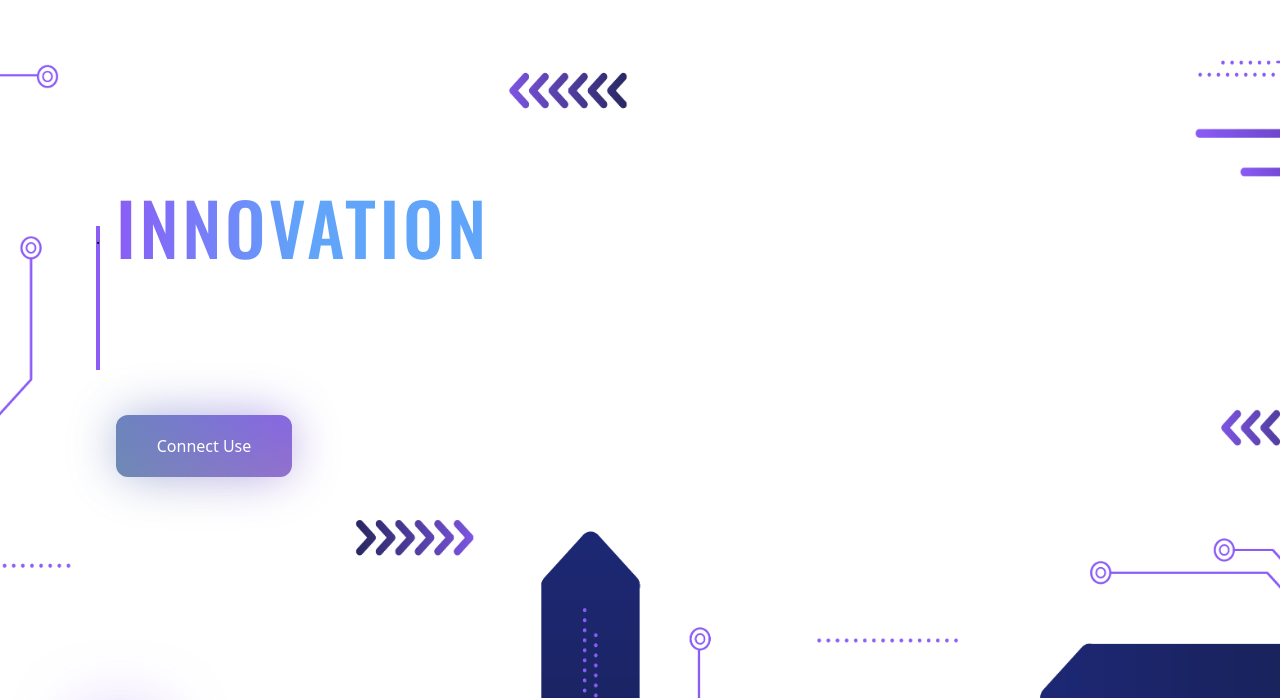
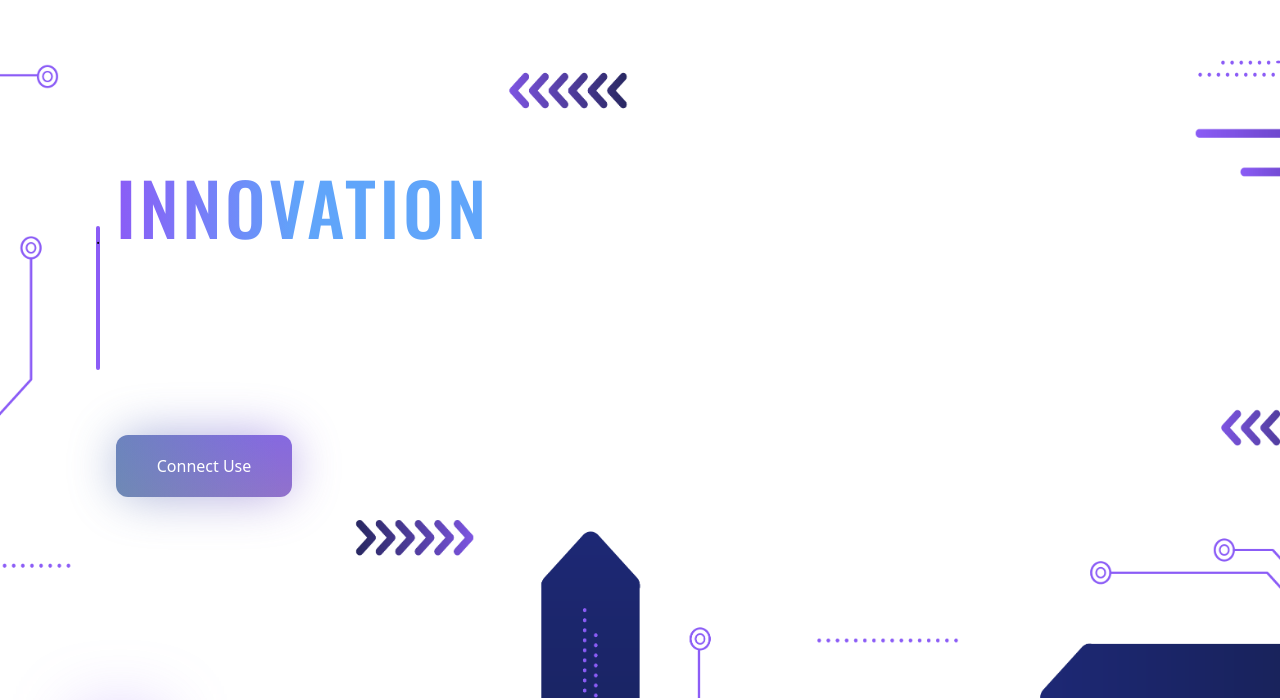
Before and after one commit to Piyush2627/CompanyWebsite, a React (Vite) app: page / in a window 1280 px wide. Shown: the part 102-802 px from the top of the page. Built offline with nearby package versions, Linux system fonts and the light colour scheme.

Commit message:
padding adjust

```diff
--- a/src/components/pages/HomePage.tsx
+++ b/src/components/pages/HomePage.tsx
@@ -24,11 +24,11 @@ function HomePage() {
 
       <div className="contaner m-auto px-4 lg:px-24 ">
         <div className=" flex h-screen items-center justify-center gap-4">
-          <div className=" h-36 w-1 bg-violet-500">.</div>
-          <div>
+          <div className=" h-36 w-1 rounded bg-violet-500">.</div>
+          <div className="">
             <UpAnimation className="">
               <div>
-                <p className="font-Oswald text-4xl font-medium uppercase tracking-wider text-white lg:text-7xl">
+                <p className="mb-12 font-Oswald text-4xl font-medium uppercase tracking-wider text-white lg:text-7xl">
                   Planting Seeds of <br />
                   <span className="bg-gradient-to-r from-violet-500 via-blue-400 to-blue-400 bg-clip-text text-transparent">
                     Innovation
```
